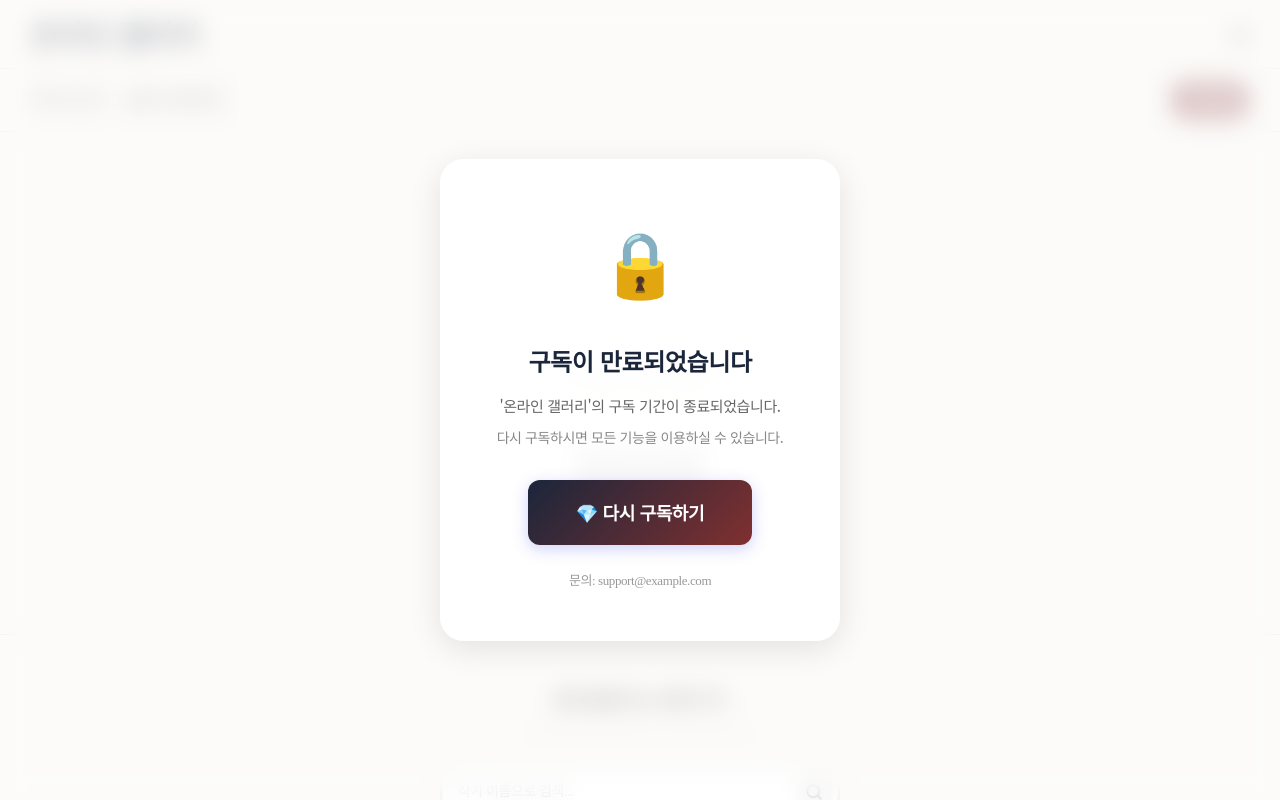
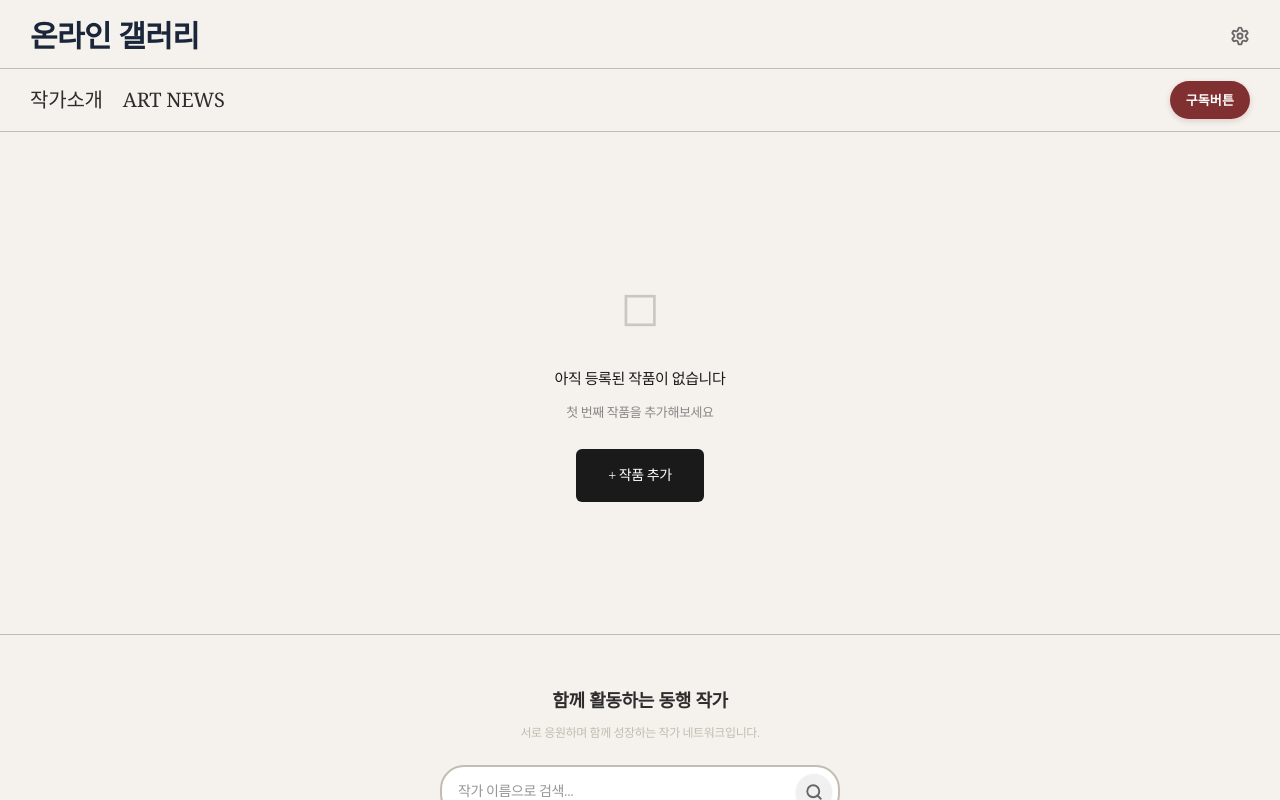
Before and after one commit to taejungart-maker/grim-sil, a Next.js app: page / in a window 1280 px wide. Shown: the top 800 px of the page. Built offline with nearby package versions, Linux system fonts and the light colour scheme; no server answers; the database is empty.

Commit message:
fix: hide ExpiredOverlay in showroom mode to show subscribe button clearly for app review

```diff
--- a/app/page.tsx
+++ b/app/page.tsx
@@ -29,7 +29,7 @@ import LoginModal from "./components/LoginModal";
 import PaymentModal from "./components/PaymentModal";
 import ShareModal from "./components/ShareModal";
 import { usePayment } from "./contexts/PaymentContext";
-import { isPaymentRequired } from "./utils/deploymentMode";
+import { isPaymentRequired, getDeploymentMode } from "./utils/deploymentMode";
 
 
 
@@ -201,8 +201,8 @@ function HomeContent() {
 
       {showNewsTicker && <NewsTicker theme={settings.theme} newsText={settings.newsText} />}
 
-      {/* 구독 만료 시 흐린 유리 오버레이 */}
-      {needsPayment && !isPaid && (
+      {/* 구독 만료 시 흐린 유리 오버레이 - commercial 모드에서만 표시 (showroom에서는 구독 버튼 노출을 위해 숨김) */}
+      {needsPayment && !isPaid && getDeploymentMode() === 'commercial' && (
         <ExpiredOverlay
           galleryName={settings.galleryNameKo}
           onResubscribe={() => setShowPaymentModal(true)}
```
